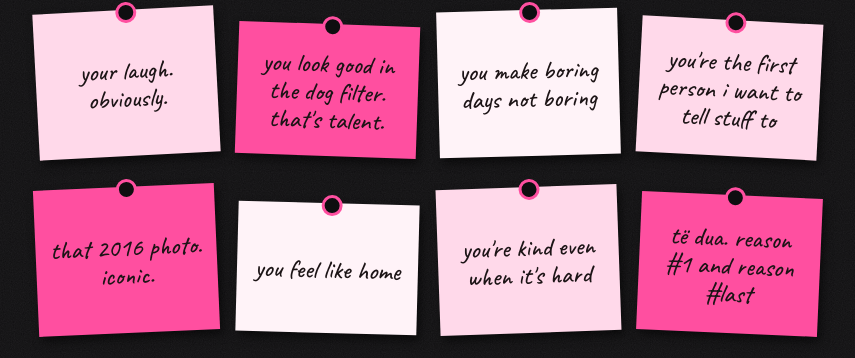
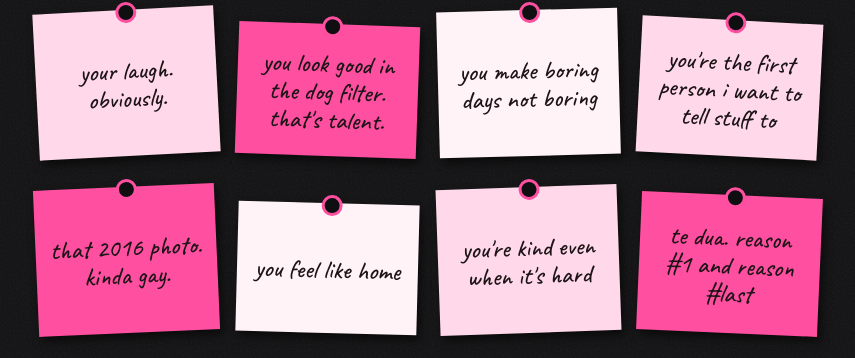
Before and after one commit to YGX77/M-website, a plain HTML site: page index.html in a window 1280 px wide. Shown: the part 1783-2141 px from the top of the page, 212-1067 px from the left. Drawn offline with nearby package versions, Linux system fonts and the light colour scheme.

Commit message:
Update index.html

```diff
--- a/index.html
+++ b/index.html
@@ -264,10 +264,10 @@
       <p class="note">you look good in the dog filter. that's talent.</p>
       <p class="note">you make boring days not boring</p>
       <p class="note">you're the first person i want to tell stuff to</p>
-      <p class="note">that 2016 photo. iconic.</p>
+      <p class="note">that 2016 photo. kinda gay.</p>
       <p class="note">you feel like home</p>
       <p class="note">you're kind even when it's hard</p>
-      <p class="note">të dua. reason #1 and reason #last</p>
+      <p class="note">te dua. reason #1 and reason #last</p>
       <p class="note last">i ran out of space. ask me for the rest.</p>
     </div>
   </section>
```
